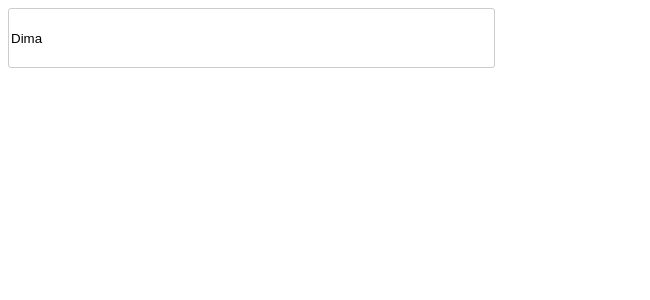
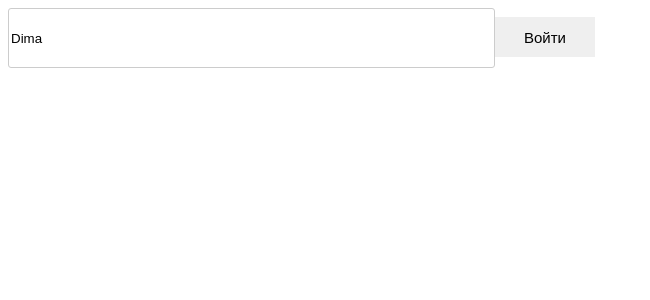
Before and after one commit to sydnenaal/time-manager, a React app in the folder frontend/: page / in a window 1280 px wide. Shown: the top 300 px of the page, without its empty margins (0-650 px from the left). Built offline with nearby package versions, Linux system fonts and the light colour scheme.

Commit message:
added button in AuthForm

```diff
--- a/frontend/src/Components/Molecules/AuthForm/AuthForm.tsx
+++ b/frontend/src/Components/Molecules/AuthForm/AuthForm.tsx
@@ -3,6 +3,7 @@ import { Formik, FormikHelpers, FormikValues } from 'formik'
 import { IFormProps } from './interface'
 import { StyledForm } from './AuthForm.styles'
 import { Input } from '../../Atoms/Input/Input'
+import { Button } from 'Components'
 
 const fakeInitialValues = { name: 'Dima' }
 
@@ -30,6 +31,11 @@ export const AuthForm = memo(({ children }: IFormProps) => {
                         value={values.name}
                         name="name"
                     />
+                    <Button
+                        children="Войти"
+                        width={90}
+                        height={40}
+                    />
                     {errors.name && <div>{errors.name}</div>}
                 </form>
             )}
```
